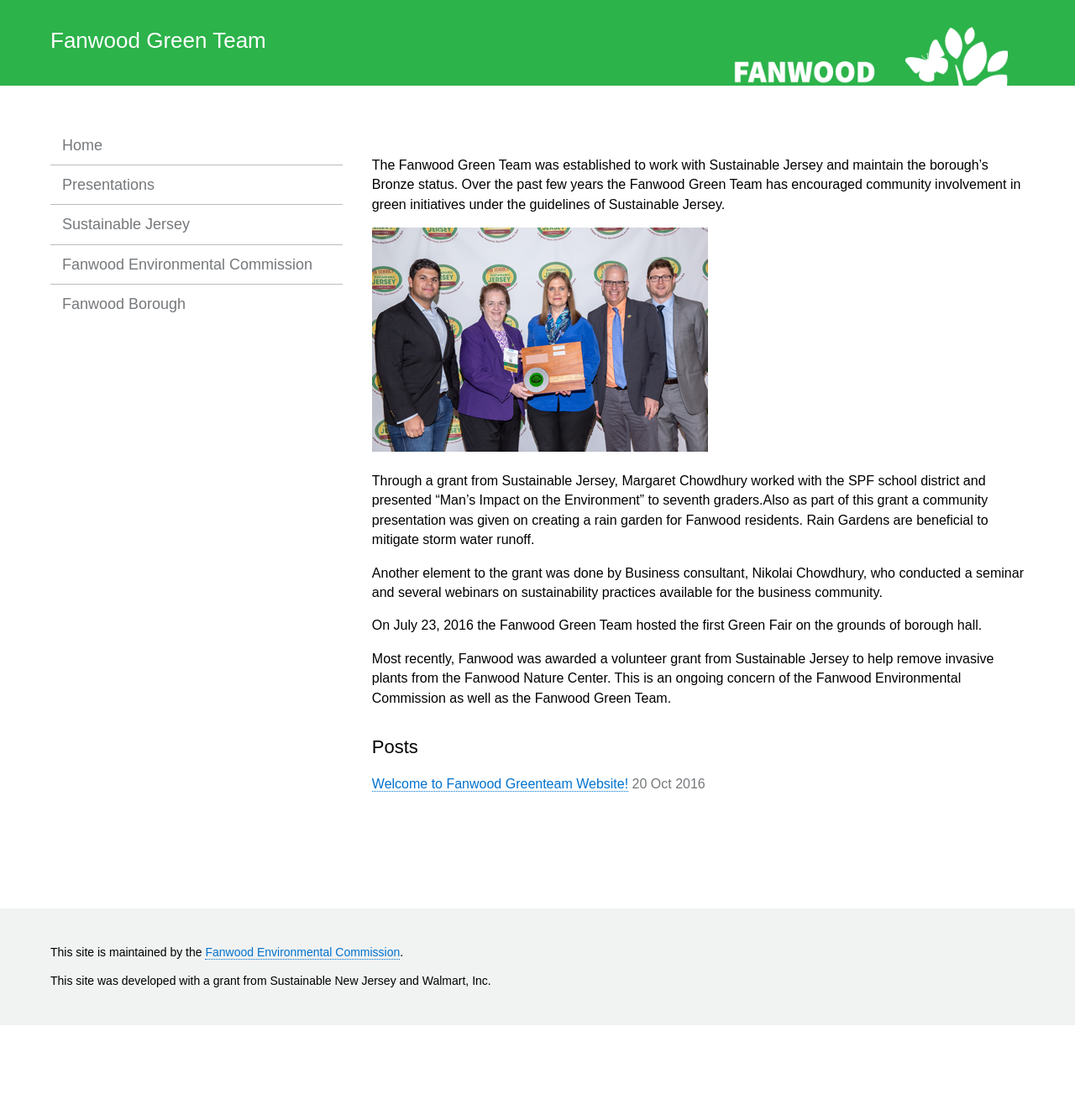
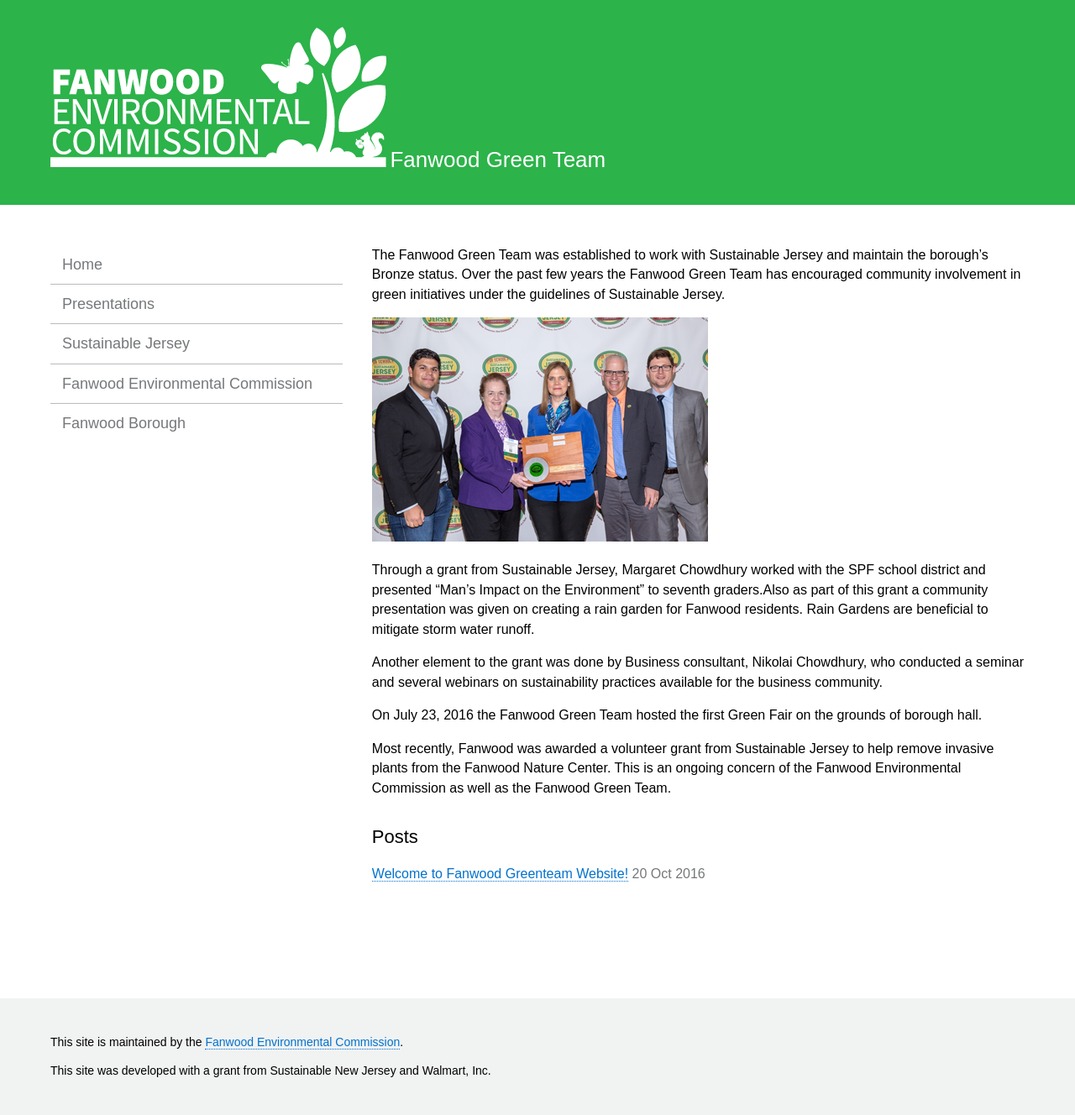
Before and after one commit to fanwoodec/fanwoodgreenteam, a Jekyll site: the page built from index.html, in a window 1280 px wide. Shown: the whole page at 84% size. Built offline with Jekyll 4.4.1, drawn with Linux system fonts in a browser that asks for light colours; before the commit the page ends 1221 px from its top, so only the background shows below that.

Commit message:
updating logo

```diff
--- a/_layouts/default.html
+++ b/_layouts/default.html
@@ -19,7 +19,7 @@
       <header role="banner">
         <div class="wrap">
           {% if site.logourl != null %}
-            <img class="logo" src="{{ site.logourl }}" alt="{{ site.logoalt }}">
+            <img src="{{ site.logourl }}" alt="{{ site.logoalt }}">
           {% endif %}
           <h1 class="site-title"><a class="title-link" href="{{ site.baseurl }}/">{{ site.name }}</a></h1>
         </div>
```
